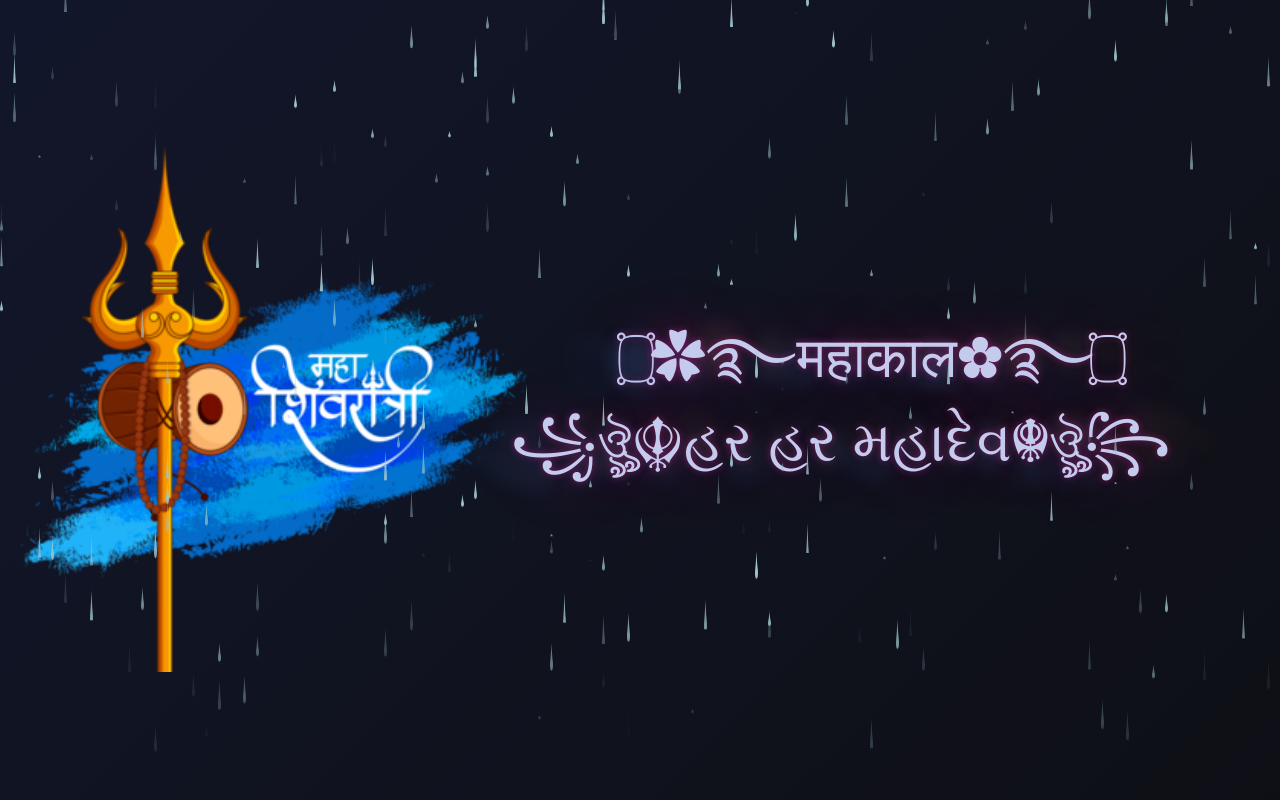
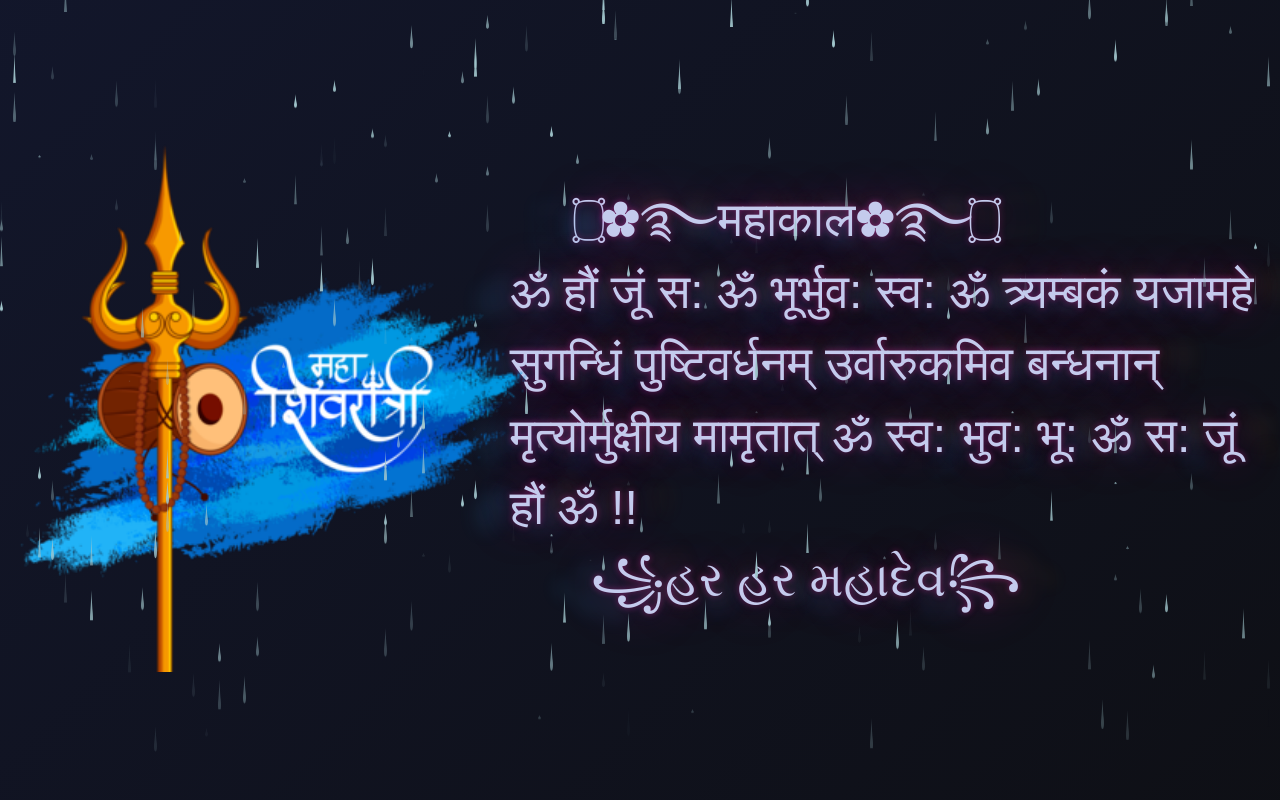
Before and after one commit to akgupta55/mahashivratri_animation.github.io, a plain HTML site: page index.html in a window 1280 px wide. Drawn offline with Linux system fonts and the light colour scheme.

Commit message:
Add files via upload

```diff
--- a/index.html
+++ b/index.html
@@ -10,8 +10,11 @@
 </head>
 
 <body>
-    <h2>　　۝✿࿐महाकाल✿࿐۝</h2>
-    <h2> ꧁ঔৣ☬હર હર મહાદેવ☬ঔৣ꧂</h2>
+    <h2>&nbsp;&nbsp;&nbsp;&nbsp;&nbsp;۝✿࿐महाकाल✿࿐۝</h2>
+    <h2>ॐ हौं जूं स: ॐ भूर्भुव: स्व: ॐ त्र्यम्बकं यजामहे सुगन्धिं पुष्टिवर्धनम् उर्वारुकमिव बन्धनान् मृत्योर्मुक्षीय
+        मामृतात् ॐ स्व: भुव: भू: ॐ स: जूं हौं ॐ !!</h2>
+    <h2>&nbsp;&nbsp;&nbsp;&nbsp;&nbsp;&nbsp;꧁હર હર મહાદેવ꧂</h2>
+
     <aside><img src="sidebar.png" alt="" srcset=""></aside>
     <div class="rain">
         <svg class="rain__drop" preserveAspectRatio="xMinYMin" viewBox="0 0 5 50"
--- a/style.css
+++ b/style.css
@@ -136,8 +136,8 @@ h2 {
     margin-top: 0;
     margin-bottom: 0;
     margin-left: 510px;
-    font-size: 3.5rem;
-    font-weight: 280;
+    font-size: 3rem;
+    font-weight: 100;
     animation: lights 5s 750ms linear infinite;
 }
 
```
